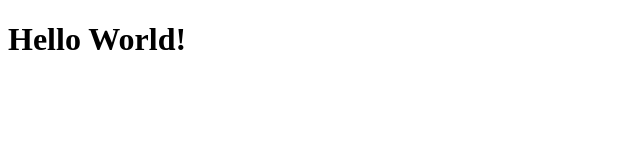
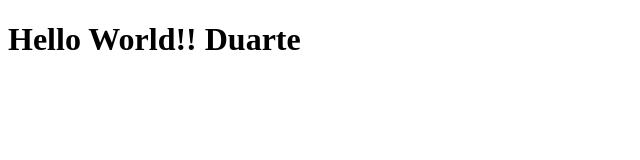
Before and after one commit to MrDuarte38/project, a plain HTML site: page index.html in a window 1280 px wide. Shown: the whole page, without its empty margins (0-640 px from the left). Drawn offline with Linux system fonts and the light colour scheme.

Commit message:
Update index.html

```diff
--- a/index.html
+++ b/index.html
@@ -7,7 +7,7 @@
     </head>
     <body>
         <h1>
-            Hello World!
+            Hello World!!  Duarte
         </h1>
     </body>
 </html>
```
